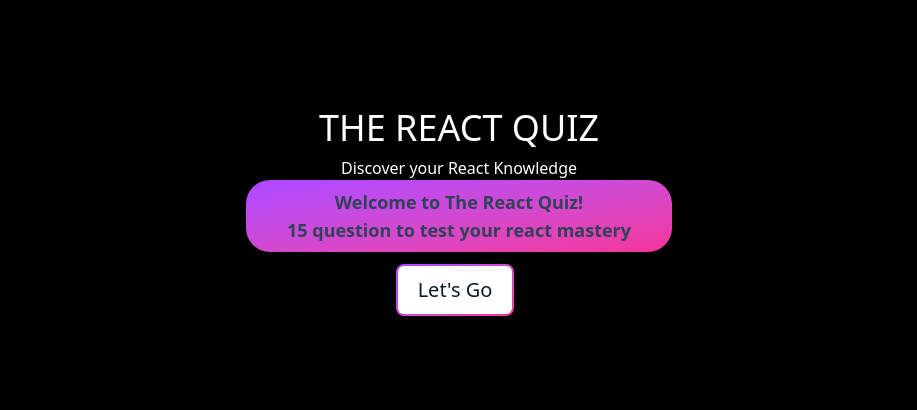
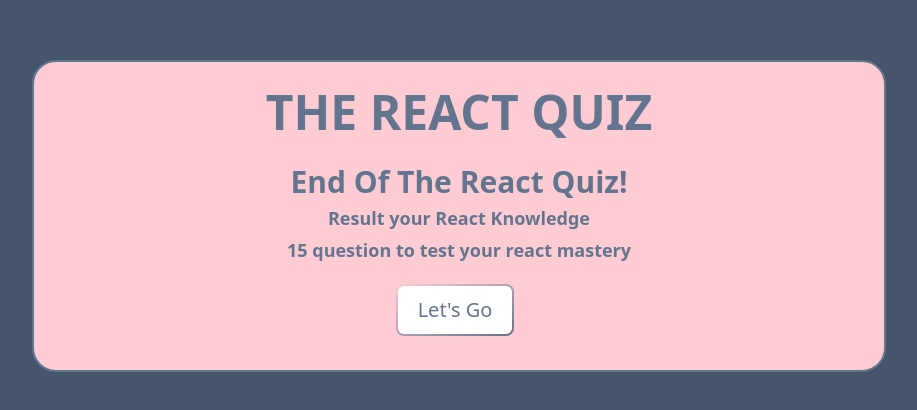
Before and after one commit to Eng-Mostafaibrahem/React-Quiz, a React (Vite) app: page / in a window 1280 px wide. Shown: the part 184-594 px from the top of the page, without its empty margins (181-1098 px from the left). Built offline with nearby package versions, Linux system fonts and the light colour scheme.

Commit message:
edit landingPage

```diff
--- a/src/EndPage.jsx
+++ b/src/EndPage.jsx
@@ -2,18 +2,22 @@
 
 export default function EndPage({ numQuestion, totalPoint }) {
   return (
-    <div className="overflow-hidden bg-black">
-      <div className=" min-h-screen bg-black flex flex-col text-white text-center items-center justify-center">
-        <h1 className=" text-4xl text-white text-center uppercase mb-2">
+
+    <div className=" bg-slate-600  text-slate-500 text-center ">
+      <div className=" min-h-screen overflow-hidden flex flex-col text-center items-center justify-center">
+        <div className="border-2  rounded-3xl  w-1/3 sm:w-2/3 max-sm:w-2/3   h-78 max-sm:h-full  bg-rose-200     flex flex-col items-center justify-center" >
+        <h1 className=" text-5xl  text-center uppercase mb-5 font-bold max-sm:mb-1">
           the react quiz
         </h1>
-        <p>Discover your React Knowledge </p>
-        <div className=" font-semibold text-2xl sm:text-lg max-sm:text-base p-2 w-1/3  text-slate-700 rounded-3xl group bg-gradient-to-br from-purple-500 to-pink-500 group-hover:from-purple-500 group-hover:to-pink-500 hover:text-white dark:text-white focus:ring-4 focus:outline-none focus:ring-purple-200 dark:focus:ring-purple-800">
-          <p>End of The React Quiz!</p>
+        <div className=" font-semibold text-xl  sm:text-lg max-sm:text-base p-2  ">
+          <p className="font-semibold text-3xl">End Of The React Quiz!</p>
+        <p className="m-1 text-lg">Result your React Knowledge </p>
           <p>{numQuestion} question to test your react mastery</p>
           <p>Your Score is : {totalPoint} </p>
         </div>
+        </div>
       </div>
     </div>
+
   );
 }
--- a/src/LandingPage.jsx
+++ b/src/LandingPage.jsx
@@ -2,27 +2,32 @@
 
 export default function LandingPage({ numQuestion, dispatch }) {
   return (
-    <div className="overflow-hidden bg-black">
-      <div className=" min-h-screen bg-black flex flex-col text-white text-center items-center justify-center">
-        <h1 className=" text-4xl text-white text-center uppercase mb-2">
+    <>
+      <div className=" bg-slate-600  text-slate-500 text-center ">
+        <div className=" min-h-screen overflow-hidden flex flex-col text-center items-center justify-center">
+          <div className="border-2  rounded-3xl  w-1/3 sm:w-2/3 max-sm:w-2/3   h-78 max-sm:h-full  bg-rose-200     flex flex-col items-center justify-center">
+            <h1 className=" text-5xl  text-center uppercase mb-5 font-bold max-sm:mb-1">
               the react quiz
             </h1>
-        <p>Discover your React Knowledge </p>
-        <div className=" font-semibold text-2xl sm:text-lg max-sm:text-base p-2 w-1/3  text-slate-700 rounded-3xl group bg-gradient-to-br from-purple-500 to-pink-500 group-hover:from-purple-500 group-hover:to-pink-500 hover:text-white dark:text-white focus:ring-4 focus:outline-none focus:ring-purple-200 dark:focus:ring-purple-800">
-          <p>Welcome to The React Quiz!</p>
+            <div className=" font-semibold text-xl  sm:text-lg max-sm:text-base p-2  ">
+              <p className="font-semibold text-3xl">End Of The React Quiz!</p>
+              <p className="m-1 text-lg">Result your React Knowledge </p>
               <p>{numQuestion} question to test your react mastery</p>
             </div>
+
             <button
-          className="mt-3 relative inline-flex items-center justify-center p-0.5 mb-2 me-2 overflow-hidden text-sm font-medium text-gray-900 rounded-lg group bg-gradient-to-br from-purple-500 to-pink-500 group-hover:from-purple-500 group-hover:to-pink-500 hover:text-white dark:text-white focus:ring-4 focus:outline-none focus:ring-purple-200 dark:focus:ring-purple-800"
+              className="mt-3 relative inline-flex items-center justify-center p-0.5 mb-2 me-2 overflow-hidden text-sm font-medium rounded-lg group bg-gradient-to-br from-rose-200 to-slate-500 group-hover:from-rose-200 group-hover:to-slate-500 hover:text-white dark:text-white focus:ring-4 focus:outline-none focus:ring-rose-200 dark:focus:ring-slate-800"
               onClick={() => {
-            dispatch({type:"Go"});
+                dispatch({ type: "Go" });
               }}
             >
-          <span className=" font-medium text-xl  relative px-5 py-2.5 transition-all ease-in duration-75 bg-white dark:bg-gray-900 rounded-md group-hover:bg-transparent group-hover:dark:bg-transparent">
+              <span className=" font-medium text-xl  relative px-5 py-2.5 transition-all ease-in duration-75 bg-white dark:bg-slate-500 rounded-md group-hover:bg-transparent group-hover:dark:bg-transparent">
                 Let's Go
               </span>
             </button>
           </div>
         </div>
+      </div>
+    </>
   );
 }
--- a/src/Test.jsx
+++ b/src/Test.jsx
@@ -32,7 +32,7 @@
       <div className="flex items-center justify-end">
         {answer !== null ? (
           <button
-            className="relative inline-flex items-center justify-center p-0.5 mb-2 me-2 overflow-hidden text-sm font-medium text-gray-900 rounded-lg group bg-gradient-to-br from-purple-500 to-pink-500 group-hover:from-purple-500 group-hover:to-pink-500 hover:text-white dark:text-white focus:ring-4 focus:outline-none focus:ring-purple-200 dark:focus:ring-purple-800"
+            className="relative inline-flex items-center justify-center p-0.5 mb-2 me-2 overflow-hidden text-sm font-medium text-gray-900 rounded-lg group bg-gradient-to-br from-rose-200 to-slate-500 group-hover:from-rose-200 group-hover:to-slate-500 hover:text-white dark:text-white focus:ring-4 focus:outline-none focus:ring-rose-300 dark:focus:ring-slate-800"
             onClick={() => {
               if (index < 14) {
                 dispatch({ type: "next", payload: index });
@@ -41,16 +41,16 @@
               }
             }}
           >
-            <span className="relative px-5 py-2.5 transition-all ease-in duration-75 bg-white dark:bg-gray-900 rounded-md group-hover:bg-transparent group-hover:dark:bg-transparent">
+            <span className="relative px-5 py-2.5 transition-all ease-in duration-75 bg-white dark:bg-slate-600 rounded-md group-hover:bg-transparent group-hover:dark:bg-transparent">
               Next
             </span>
           </button>
         ) : (
           <button
             disabled
-            className="relative inline-flex items-center justify-center p-0.5 mb-2 me-2 overflow-hidden text-sm font-medium text-gray-900 rounded-lg group bg-gradient-to-br from-purple-500 to-pink-500 group-hover:from-purple-500 group-hover:to-pink-500 hover:text-white dark:text-white focus:ring-4 focus:outline-none focus:ring-purple-200 dark:focus:ring-purple-800"
+            className="relative inline-flex items-center justify-center p-0.5 mb-2 me-2 overflow-hidden text-sm font-medium text-gray-900 rounded-lg group bg-gradient-to-br from-rose-200 to-slate-500 group-hover:from-rose-200 group-hover:to-slate-500 hover:text-white dark:text-white focus:ring-4 focus:outline-none focus:ring-rose-300 dark:focus:ring-slate-800"
           >
-            <span className="relative px-5 py-2.5 transition-all ease-in duration-75 bg-white dark:bg-gray-900 rounded-md group-hover:bg-transparent group-hover:dark:bg-transparent">
+            <span className="relative px-5 py-2.5 transition-all ease-in duration-75 bg-white dark:bg-slate-600 rounded-md group-hover:bg-transparent group-hover:dark:bg-transparent">
               Next
             </span>
           </button>
```
Lines whose indentation alone changed are shown as unchanged.
